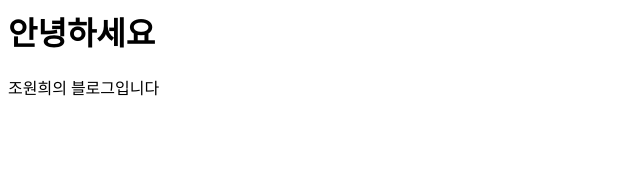
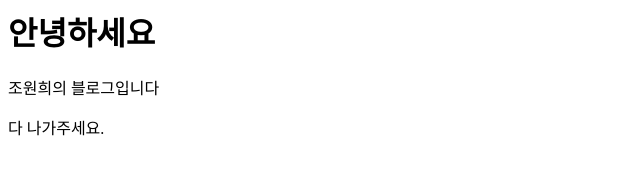
Before and after one commit to 1-Hee/1-Hee.github.io, a plain HTML site: page index.html in a window 1280 px wide. Shown: the whole page, without its empty margins (0-640 px from the left). Drawn offline with Linux system fonts and the light colour scheme.

Commit message:
my favorite test

```diff
--- a/index.html
+++ b/index.html
@@ -1,2 +1,3 @@
 <h1>안녕하세요</h1>
 <p>조원희의 블로그입니다</p>
+<p>다 나가주세요.</p>
```
Also changed, not shown: code.txt.
